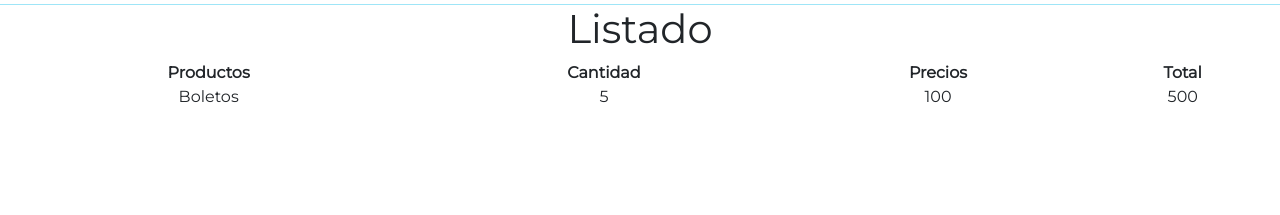
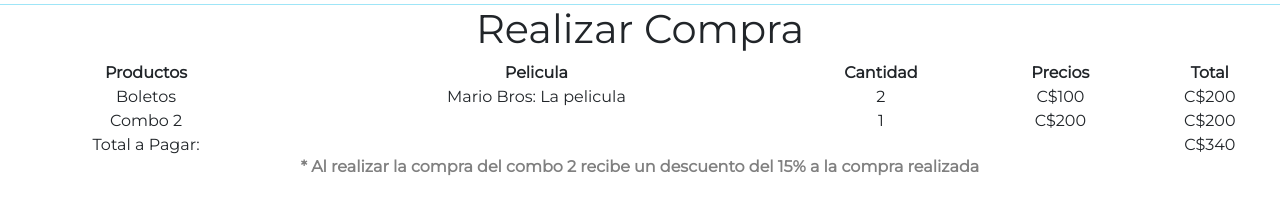
Before and after one commit to Guzmancito569/Compra-Boletos, a plain HTML site: page resources/views/listado/listado.html in a window 1280 px wide. Shown: the part 75-290 px from the top of the page. Drawn offline with nearby package versions, Linux system fonts and the light colour scheme.

Commit message:
hom-refactor

```diff
--- a/resources/public/css/home/home.css
+++ b/resources/public/css/home/home.css
@@ -64,16 +64,21 @@ body {
     position: relative;
 }
 
-.listado {
+.listado, .subtitle {
     text-align: center;
     display: grid;
     margin: auto;
 }
 
+.importantia {
+    text-align: center;
+    color: gray;
+}
+
 .contenedor-captura-datos {
     padding-top: 15px;
     height: 50px;
-    background-color: #00f;
+    /* background-color: #00f; */
     padding-left: 10vh;
     display: grid;
     grid-template-columns: repeat(6, 1fr);
@@ -92,7 +97,7 @@ body {
     width: 100%;
 }
 
-@media (min-width: 395px) {
+@media (min-width: 350px) {
 
     .navbar-expand-lg .navbar-nav {
         flex-direction:row
@@ -104,7 +109,7 @@ body {
     }
 
     .navbar-expand-lg .navbar-collapse{
-        display: flex!important;
+        display: flex !important;
         flex-basis: auto
     }
 }
--- a/resources/views/listado/listado.html
+++ b/resources/views/listado/listado.html
@@ -39,21 +39,42 @@
 
     <!-- Tabla de listado -->
     <div class="listado">
-        <h1>Listado</h1>
+        <h1>Realizar Compra</h1>
         <table>
           <tr>
             <td><strong>Productos</strong></td>
+            <td><strong>Pelicula</strong></td>
             <td><strong>Cantidad</strong></td>
             <td><strong>Precios</strong></td>
             <td><strong>Total</strong></td>
           </tr>
           <tr>
             <td>Boletos</td>
-            <td>5</td>
-            <td>100</td>
-            <td>500</td>
+            <td>Mario Bros: La pelicula</td>
+            <td>2</td>
+            <td>C$100</td>
+            <td>C$200</td>
+          </tr>
+          <tr>
+            <td>Combo 2</td>
+            <td></td>
+            <td>1</td>
+            <td>C$200</td>
+            <td>C$200</td>
+          </tr>
+          <tr>
+            <td>Total a Pagar:</td>
+            <td></td>
+            <td></td>
+            <td></td>
+            <td>C$340</td>
           </tr>
         </table>
       </div>
+      <h6 class="importantia">
+        <b>
+          * Al realizar la compra del combo 2 recibe un descuento del 15% a la compra realizada
+        </b>
+      </h6>
 </body>
 </html>
```
Also changed, not shown: index.html (+7 -1 lines), resources/views/home/home.html (+21 -8 lines).
